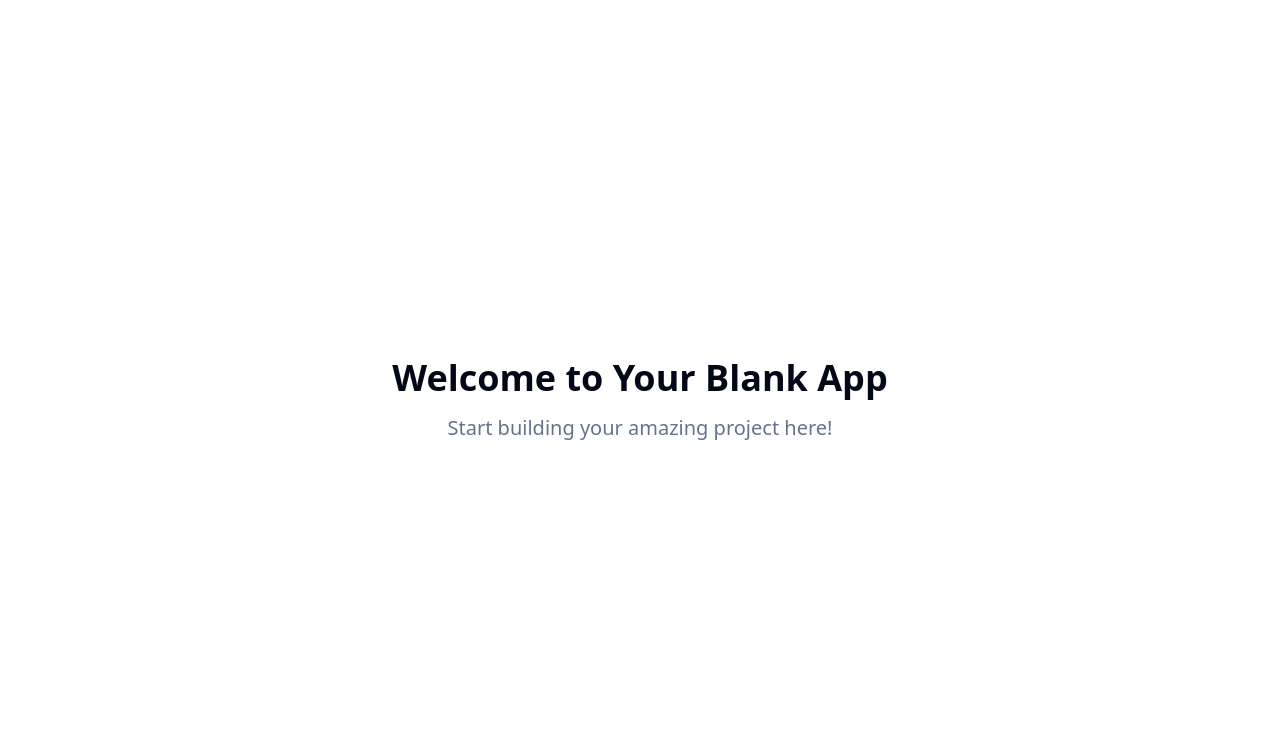
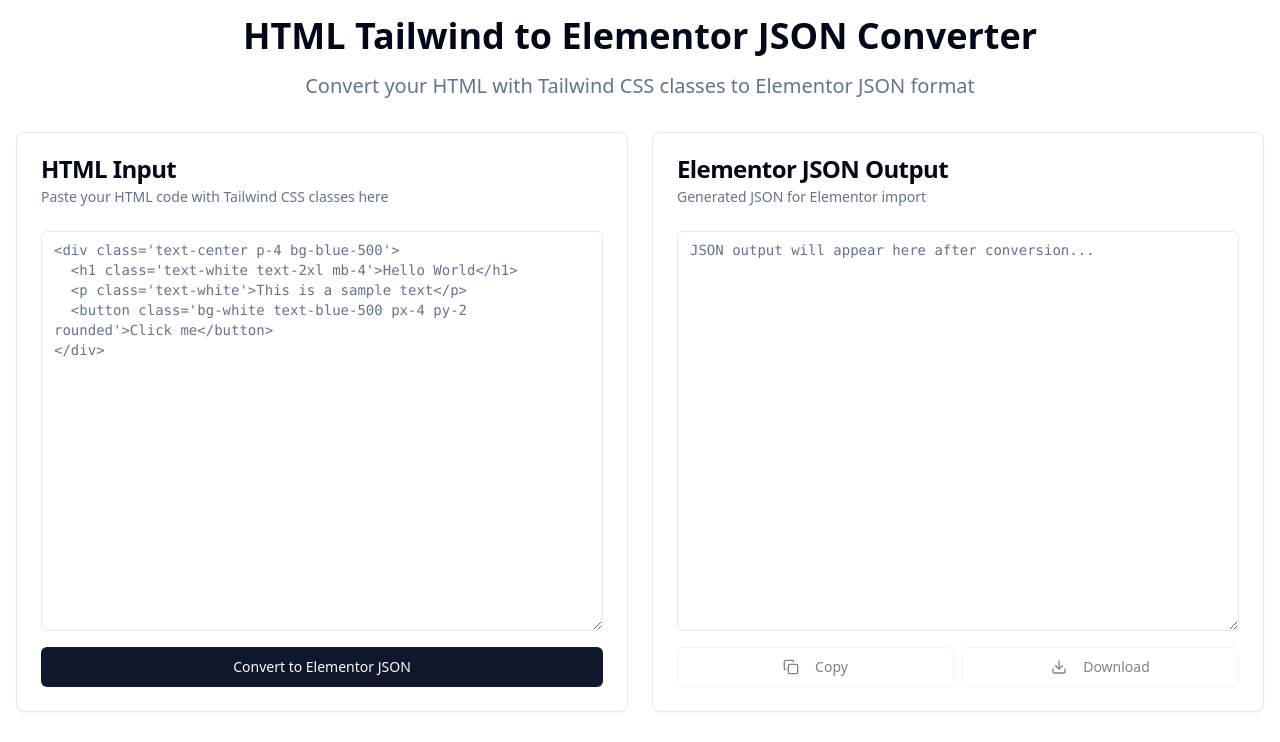
Before and after one commit to kabarpos/tailwind-elementor-craft, a React (Vite) app: page / in a window 1280 px wide. Shown: the top 742 px of the page. Built offline with nearby package versions, Linux system fonts and the light colour scheme.

Commit message:
Create HTML/Tailwindcss to JSON converter
Implement a web converter for HTML/Tailwindcss to JSON Elementor.

```diff
--- a/src/pages/Index.tsx
+++ b/src/pages/Index.tsx
@@ -1,11 +1,261 @@
-// Update this page (the content is just a fallback if you fail to update the page)
+import { useState } from "react";
+import { Card, CardContent, CardDescription, CardHeader, CardTitle } from "@/components/ui/card";
+import { Button } from "@/components/ui/button";
+import { Textarea } from "@/components/ui/textarea";
+import { useToast } from "@/hooks/use-toast";
+import { Copy, Download } from "lucide-react";
 
 const Index = () => {
+  const [htmlInput, setHtmlInput] = useState("");
+  const [jsonOutput, setJsonOutput] = useState("");
+  const { toast } = useToast();
+
+  const convertToElementorJson = () => {
+    if (!htmlInput.trim()) {
+      toast({
+        title: "Error",
+        description: "Please enter HTML code to convert",
+        variant: "destructive"
+      });
+      return;
+    }
+
+    try {
+      // Basic conversion logic - this is a simplified version
+      // In a real application, you'd need more sophisticated parsing
+      const parser = new DOMParser();
+      const doc = parser.parseFromString(htmlInput, 'text/html');
+
+      const elementorJson = {
+        version: "0.4",
+        title: "Converted Layout",
+        type: "page",
+        content: convertElementToElementor(doc.body)
+      };
+
+      setJsonOutput(JSON.stringify(elementorJson, null, 2));
+
+      toast({
+        title: "Success",
+        description: "HTML converted to Elementor JSON successfully!"
+      });
+    } catch (error) {
+      toast({
+        title: "Error",
+        description: "Failed to convert HTML. Please check your input.",
+        variant: "destructive"
+      });
+    }
+  };
+
+  const convertElementToElementor = (element: Element): any => {
+    const children: any[] = [];
+
+    Array.from(element.children).forEach(child => {
+      if (child.tagName === 'DIV') {
+        children.push({
+          id: generateId(),
+          elType: "container",
+          settings: extractTailwindSettings(child),
+          elements: convertElementToElementor(child)
+        });
+      } else if (child.tagName === 'H1' || child.tagName === 'H2' || child.tagName === 'H3') {
+        children.push({
+          id: generateId(),
+          elType: "widget",
+          widgetType: "heading",
+          settings: {
+            title: child.textContent,
+            size: child.tagName.toLowerCase(),
+            ...extractTailwindSettings(child)
+          }
+        });
+      } else if (child.tagName === 'P') {
+        children.push({
+          id: generateId(),
+          elType: "widget",
+          widgetType: "text-editor",
+          settings: {
+            editor: child.textContent,
+            ...extractTailwindSettings(child)
+          }
+        });
+      } else if (child.tagName === 'BUTTON') {
+        children.push({
+          id: generateId(),
+          elType: "widget",
+          widgetType: "button",
+          settings: {
+            text: child.textContent,
+            ...extractTailwindSettings(child)
+          }
+        });
+      } else {
+        // For other elements, treat as generic container
+        children.push({
+          id: generateId(),
+          elType: "container",
+          settings: extractTailwindSettings(child),
+          elements: convertElementToElementor(child)
+        });
+      }
+    });
+
+    return children;
+  };
+
+  const extractTailwindSettings = (element: Element): any => {
+    const classList = element.className;
+    const settings: any = {};
+
+    // Extract common Tailwind classes and convert to Elementor settings
+    if (classList.includes('text-center')) settings.align = 'center';
+    if (classList.includes('text-left')) settings.align = 'left';
+    if (classList.includes('text-right')) settings.align = 'right';
+
+    // Extract colors
+    const colorMatch = classList.match(/text-(\w+)-(\d+)/);
+    if (colorMatch) {
+      settings.color = `var(--e-global-color-${colorMatch[1]})`;
+    }
+
+    const bgMatch = classList.match(/bg-(\w+)-(\d+)/);
+    if (bgMatch) {
+      settings.background_color = `var(--e-global-color-${bgMatch[1]})`;
+    }
+
+    // Extract spacing
+    const marginMatch = classList.match(/m-(\d+)/);
+    if (marginMatch) {
+      const value = parseInt(marginMatch[1]) * 4;
+      settings.margin = { unit: 'px', top: value, right: value, bottom: value, left: value };
+    }
+
+    const paddingMatch = classList.match(/p-(\d+)/);
+    if (paddingMatch) {
+      const value = parseInt(paddingMatch[1]) * 4;
+      settings.padding = { unit: 'px', top: value, right: value, bottom: value, left: value };
+    }
+
+    return settings;
+  };
+
+  const generateId = () => {
+    return Math.random().toString(36).substr(2, 9);
+  };
+
+  const copyToClipboard = () => {
+    navigator.clipboard.writeText(jsonOutput);
+    toast({
+      title: "Copied!",
+      description: "JSON copied to clipboard"
+    });
+  };
+
+  const downloadJson = () => {
+    const blob = new Blob([jsonOutput], { type: 'application/json' });
+    const url = URL.createObjectURL(blob);
+    const a = document.createElement('a');
+    a.href = url;
+    a.download = 'elementor-layout.json';
+    document.body.appendChild(a);
+    a.click();
+    document.body.removeChild(a);
+    URL.revokeObjectURL(url);
+
+    toast({
+      title: "Downloaded!",
+      description: "JSON file has been downloaded"
+    });
+  };
+
   return (
-    <div className="min-h-screen flex items-center justify-center bg-background">
-      <div className="text-center">
-        <h1 className="text-4xl font-bold mb-4">Welcome to Your Blank App</h1>
-        <p className="text-xl text-muted-foreground">Start building your amazing project here!</p>
+    <div className="min-h-screen bg-background p-4">
+      <div className="max-w-7xl mx-auto">
+        <div className="text-center mb-8">
+          <h1 className="text-4xl font-bold mb-4">HTML Tailwind to Elementor JSON Converter</h1>
+          <p className="text-xl text-muted-foreground">Convert your HTML with Tailwind CSS classes to Elementor JSON format</p>
+        </div>
+
+        <div className="grid grid-cols-1 lg:grid-cols-2 gap-6">
+          {/* Input Section */}
+          <Card>
+            <CardHeader>
+              <CardTitle>HTML Input</CardTitle>
+              <CardDescription>Paste your HTML code with Tailwind CSS classes here</CardDescription>
+            </CardHeader>
+            <CardContent>
+              <Textarea
+                placeholder="<div class='text-center p-4 bg-blue-500'>
+  <h1 class='text-white text-2xl mb-4'>Hello World</h1>
+  <p class='text-white'>This is a sample text</p>
+  <button class='bg-white text-blue-500 px-4 py-2 rounded'>Click me</button>
+</div>"
+                value={htmlInput}
+                onChange={(e) => setHtmlInput(e.target.value)}
+                className="min-h-[400px] font-mono text-sm"
+              />
+              <Button onClick={convertToElementorJson} className="w-full mt-4">
+                Convert to Elementor JSON
+              </Button>
+            </CardContent>
+          </Card>
+
+          {/* Output Section */}
+          <Card>
+            <CardHeader>
+              <CardTitle>Elementor JSON Output</CardTitle>
+              <CardDescription>Generated JSON for Elementor import</CardDescription>
+            </CardHeader>
+            <CardContent>
+              <Textarea
+                value={jsonOutput}
+                readOnly
+                placeholder="JSON output will appear here after conversion..."
+                className="min-h-[400px] font-mono text-sm"
+              />
+              <div className="flex gap-2 mt-4">
+                <Button
+                  onClick={copyToClipboard}
+                  disabled={!jsonOutput}
+                  variant="outline"
+                  className="flex-1"
+                >
+                  <Copy className="w-4 h-4 mr-2" />
+                  Copy
+                </Button>
+                <Button
+                  onClick={downloadJson}
+                  disabled={!jsonOutput}
+                  variant="outline"
+                  className="flex-1"
+                >
+                  <Download className="w-4 h-4 mr-2" />
+                  Download
+                </Button>
+              </div>
+            </CardContent>
+          </Card>
+        </div>
+
+        {/* Instructions */}
+        <Card className="mt-8">
+          <CardHeader>
+            <CardTitle>How to Use</CardTitle>
+          </CardHeader>
+          <CardContent>
+            <ol className="list-decimal list-inside space-y-2 text-muted-foreground">
+              <li>Paste your HTML code with Tailwind CSS classes in the input area</li>
+              <li>Click "Convert to Elementor JSON" to generate the JSON</li>
+              <li>Copy the generated JSON or download it as a file</li>
+              <li>Import the JSON into your Elementor page builder</li>
+            </ol>
+            <p className="mt-4 text-sm text-muted-foreground">
+              <strong>Note:</strong> This converter supports basic HTML elements and common Tailwind classes.
+              Complex layouts may require manual adjustments in Elementor.
+            </p>
+          </CardContent>
+        </Card>
       </div>
     </div>
   );
```
